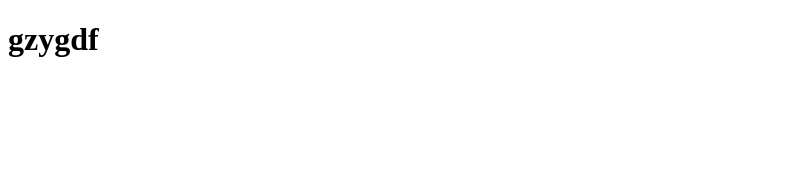
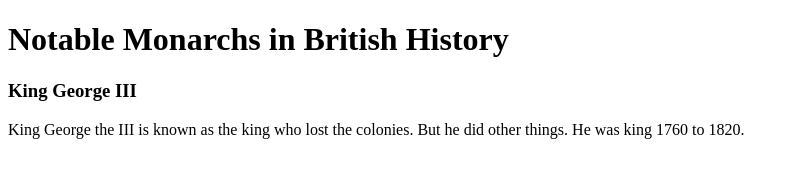
Before and after one commit to waterloonapoleonbonaparte/waterloonapoleonbonaparte.github.io, a plain HTML site: page index.html in a window 1280 px wide. Shown: the whole page, without its empty margins (0-795 px from the left). Drawn offline with Linux system fonts and the light colour scheme.

Commit message:
Update index.html

```diff
--- a/index.html
+++ b/index.html
@@ -4,7 +4,10 @@
 <title>Notable Monarchs in british history</title>
 </head>
 <body>
-<h1>gzygdf</h1>
+<h1>Notable Monarchs in British History</h1>
+  <h3>King George III</h3>
+  <p></p>
+  King George the III is known as the king who lost the colonies. But he did other things. He was king 1760 to 1820.
 
 </body>
 
```
